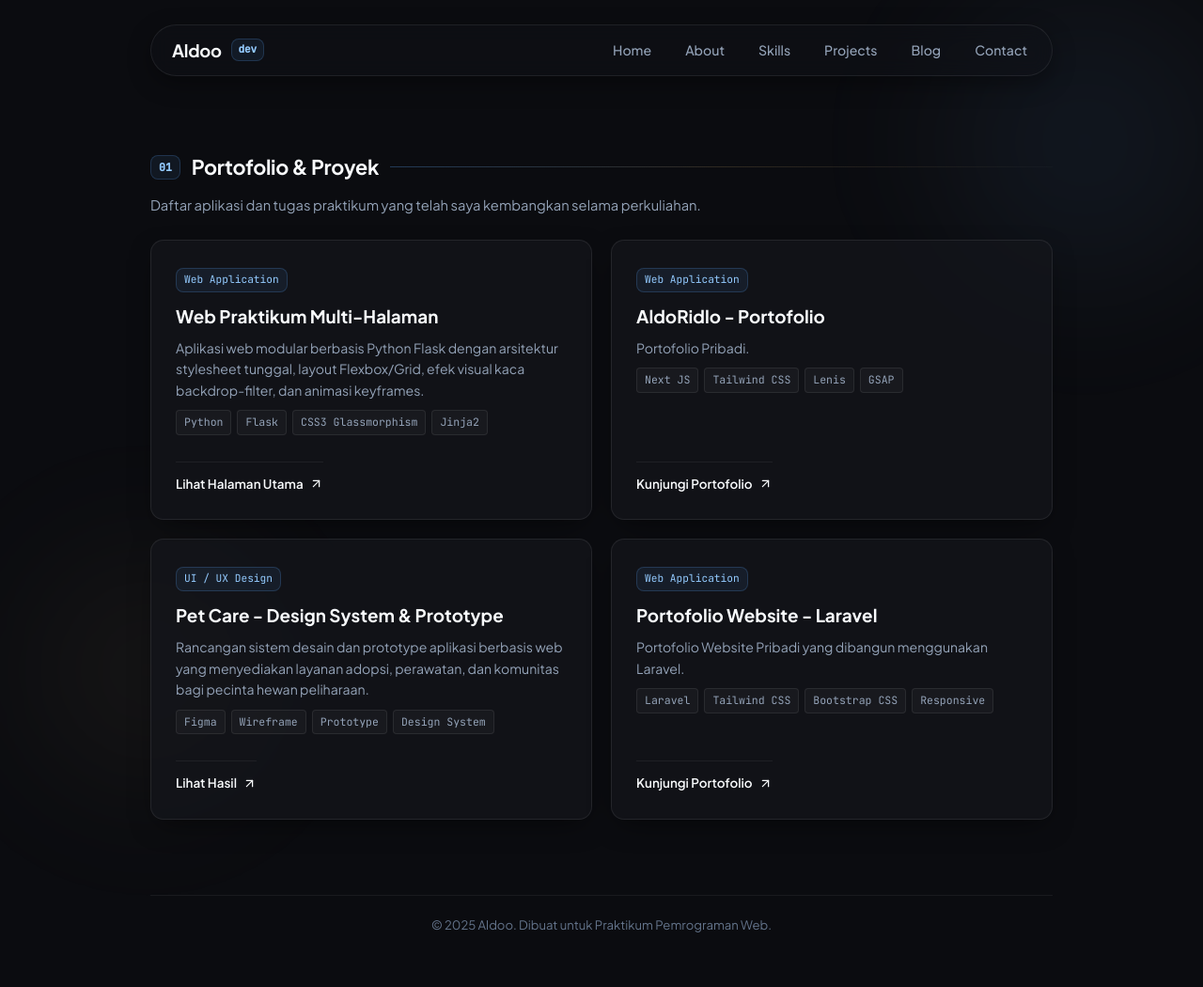
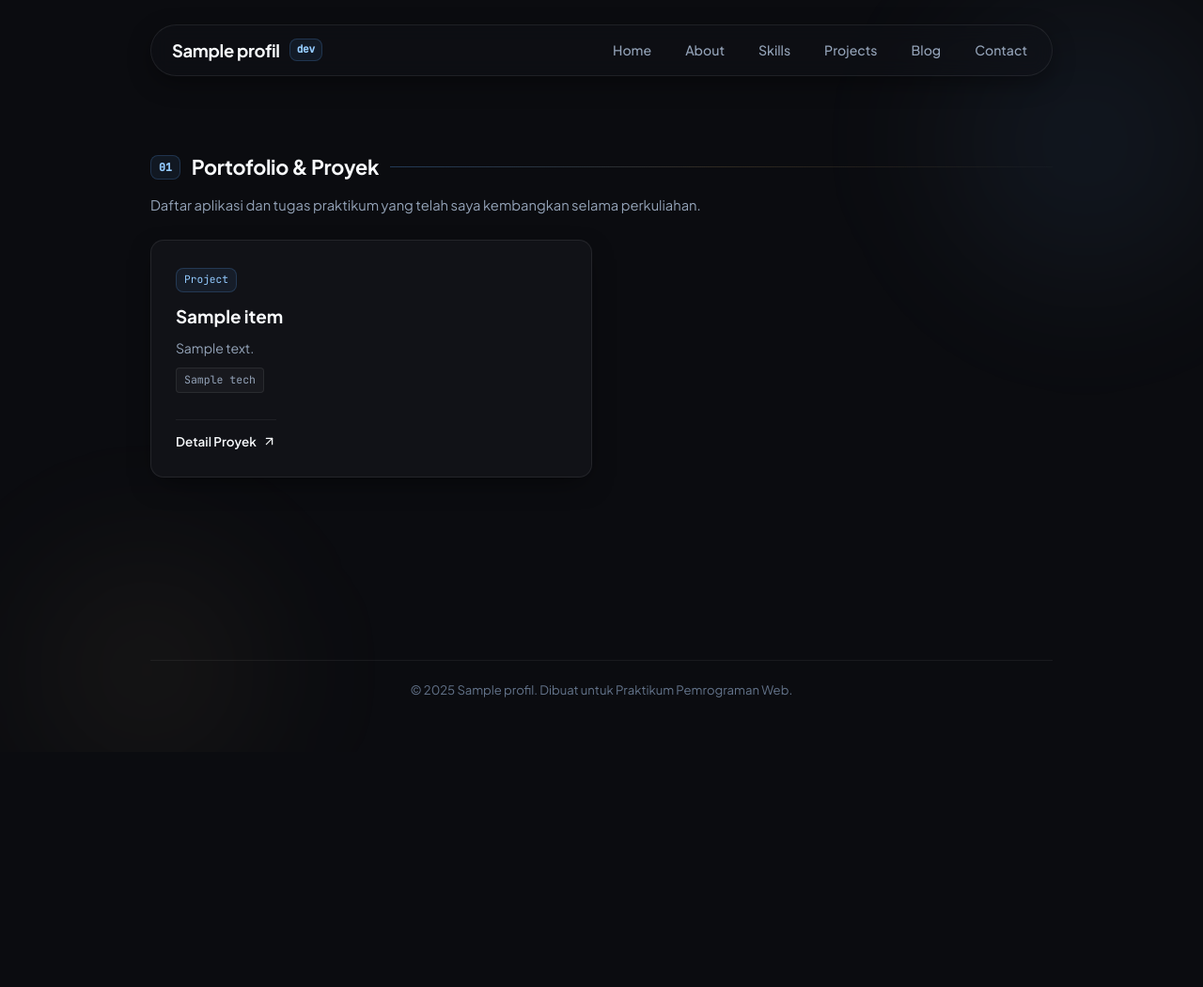
Before and after one commit to Aldoordl/Praktikum-WEB, a Flask app: template templates/project.html in a window 1280 px wide. Shown: the whole page at 94% size. After the commit the page ends 742 px from the top, so only its background shows below. Run offline with Flask 3, Linux system fonts and the light colour scheme; the template is opened without the code that fills it: most values are stand-ins (such as "Sample title", 1, 10 or a date in 2020).

Commit message:
feat: add Flask backend application and HTML templates for portfolio website

```diff
--- a/app.py
+++ b/app.py
@@ -11,9 +11,9 @@ profil = {
 }
 
 media_sosial = [
-    {"nama": "Instagram", "link": "https://www.instagram.com/aldoorenaldi/", "icon": "instagram"},
-    {"nama": "TikTok", "link": "https://www.tiktok.com/@aldoorenaldi/", "icon": "tiktok"},
-    {"nama": "GitHub", "link": "https://github.com/aldoorenaldi/", "icon": "github"},
+    {"nama": "Instagram", "link": "https://www.instagram.com/aldoo/", "icon": "instagram"},
+    {"nama": "TikTok", "link": "https://www.tiktok.com/@aldoo/", "icon": "tiktok"},
+    {"nama": "GitHub", "link": "https://github.com/aldoo/", "icon": "github"},
 ]
 
 matkul = [
@@ -57,19 +57,19 @@ def about():
 
 @app.route('/contact')
 def contact():
-    return render_template('contact.html', aktif="contact", media_sosial=media_sosial)
+    return render_template('contact.html', aktif="contact", media_sosial=media_sosial, profil=profil)
 
 @app.route('/skill')
 def skill():
-    return render_template('skill.html', aktif="skill", keahlian=keahlian)
+    return render_template('skill.html', aktif="skill", keahlian=keahlian, profil=profil)
 
 @app.route('/project')
 def project():
-    return render_template('project.html', aktif="project", proyek=proyek)
+    return render_template('project.html', aktif="project", proyek=proyek, profil=profil)
 
 @app.route('/blog')
 def blog():
-    return render_template('blog.html', aktif="blog", artikel=artikel)
+    return render_template('blog.html', aktif="blog", artikel=artikel, profil=profil)
 
 if __name__ == '__main__':
     app.run(debug=True)
--- a/templates/about.html
+++ b/templates/about.html
@@ -1,6 +1,6 @@
 {% extends 'base.html' %}
 
-{% block title %}Portfolio Web{% endblock %}
+{% block title %}About{% endblock %}
 
 {% block content %}
 
@@ -16,7 +16,7 @@
 
 <section class="about-card-box anim-entry delay-1">
     <p class="about-paragraph">
-        Halo, perkenalkan saya <strong>Aldoo</strong>. Saat ini saya sedang menempuh semester 3 program studi
+        Halo, perkenalkan saya <strong>{{ profil.nama }}</strong>. Saat ini saya sedang menempuh semester {{ profil.semester }} program studi
         Informatika. Ketertarikan saya pada dunia pemrograman bermula dari rasa ingin tahu bagaimana sebuah
         website dapat menyajikan informasi secara interaktif dan efisien.
     </p>
--- a/templates/base.html
+++ b/templates/base.html
@@ -4,7 +4,7 @@
 <head>
     <meta charset="UTF-8">
     <meta name="viewport" content="width=device-width, initial-scale=1.0">
-    <title>Aldoo - {% block title %}{% endblock %}</title>
+    <title>{{ profil.nama }} - {% block title %}{% endblock %}</title>
     <link rel="stylesheet" href="{{ url_for('static', filename='css/style.css') }}">
 </head>
 
@@ -12,7 +12,7 @@
     <header class="site-header">
         <nav class="nav-bar">
             <a href="{{ url_for('index') }}" class="nav-logo">
-                <span>Aldoo</span>
+                <span>{{ profil.nama }}</span>
                 <span class="nav-logo-tag">dev</span>
             </a>
             <ul class="nav-links">
@@ -37,7 +37,7 @@
     </main>
 
     <footer class="site-footer">
-        <p>&copy; 2025 Aldoo. Dibuat untuk Praktikum Pemrograman Web.</p>
+        <p>&copy; 2025 {{ profil.nama }}. Dibuat untuk Praktikum Pemrograman Web.</p>
     </footer>
 </body>
 
--- a/templates/project.html
+++ b/templates/project.html
@@ -1,6 +1,6 @@
 {% extends 'base.html' %}
 
-{% block title %}Portfolio Web{% endblock %}
+{% block title %}Projects{% endblock %}
 
 {% block content %}
 
@@ -15,24 +15,45 @@
 </p>
 
 <section class="grid-projects anim-entry delay-1">
+    {% for item in proyek %}
     <article class="project-box">
         <div>
-            <span class="project-tag-badge">Web Application</span>
-            <h2 class="project-name">Web Praktikum Multi-Halaman</h2>
+            <span class="project-tag-badge">
+                {% if item.icon == 'monitor' %}
+                <svg width="13" height="13" viewBox="0 0 24 24" fill="none" stroke="currentColor" stroke-width="2" stroke-linecap="round" stroke-linejoin="round" style="vertical-align: -2px; margin-right: 4px;"><rect width="20" height="14" x="2" y="3" rx="2"/><line x1="8" x2="16" y1="21" y2="21"/><line x1="12" x2="12" y1="17" y2="21"/></svg>
+                Web Application
+                {% elif item.icon == 'database' %}
+                <svg width="13" height="13" viewBox="0 0 24 24" fill="none" stroke="currentColor" stroke-width="2" stroke-linecap="round" stroke-linejoin="round" style="vertical-align: -2px; margin-right: 4px;"><ellipse cx="12" cy="5" rx="9" ry="3"/><path d="M21 12c0 1.66-4 3-9 3s-9-1.34-9-3"/><path d="M3 5v14c0 1.66 4 3 9 3s9-1.34 9-3V5"/></svg>
+                Database System
+                {% elif item.icon == 'gamepad' %}
+                <svg width="13" height="13" viewBox="0 0 24 24" fill="none" stroke="currentColor" stroke-width="2" stroke-linecap="round" stroke-linejoin="round" style="vertical-align: -2px; margin-right: 4px;"><line x1="6" x2="10" y1="12" y2="12"/><line x1="8" x2="8" y1="10" y2="14"/><line x1="15" x2="15.01" y1="13" y2="13"/><line x1="18" x2="18.01" y1="11" y2="11"/><rect width="20" height="12" x="2" y="6" rx="6"/></svg>
+                Mini Game
+                {% elif item.icon == 'search' %}
+                <svg width="13" height="13" viewBox="0 0 24 24" fill="none" stroke="currentColor" stroke-width="2" stroke-linecap="round" stroke-linejoin="round" style="vertical-align: -2px; margin-right: 4px;"><circle cx="11" cy="11" r="8"/><path d="m21 21-4.3-4.3"/></svg>
+                Automation Tool
+                {% elif item.icon == 'file' %}
+                <svg width="13" height="13" viewBox="0 0 24 24" fill="none" stroke="currentColor" stroke-width="2" stroke-linecap="round" stroke-linejoin="round" style="vertical-align: -2px; margin-right: 4px;"><path d="M15 2H6a2 2 0 0 0-2 2v16a2 2 0 0 0 2 2h12a2 2 0 0 0 2-2V7Z"/><path d="M14 2v4a2 2 0 0 0 2 2h4"/></svg>
+                Dokumentasi
+                {% elif item.icon == 'chart' %}
+                <svg width="13" height="13" viewBox="0 0 24 24" fill="none" stroke="currentColor" stroke-width="2" stroke-linecap="round" stroke-linejoin="round" style="vertical-align: -2px; margin-right: 4px;"><line x1="18" x2="18" y1="20" y2="10"/><line x1="12" x2="12" y1="20" y2="4"/><line x1="6" x2="6" y1="20" y2="14"/></svg>
+                Dashboard
+                {% else %}
+                Project
+                {% endif %}
+            </span>
+            <h2 class="project-name">{{ item.judul }}</h2>
             <p class="project-summary">
-                Aplikasi web modular berbasis Python Flask dengan arsitektur stylesheet tunggal, layout
-                Flexbox/Grid, efek visual kaca backdrop-filter, dan animasi keyframes.
+                {{ item.desc }}
             </p>
             <div class="project-pills">
-                <span class="tech-chip">Python</span>
-                <span class="tech-chip">Flask</span>
-                <span class="tech-chip">CSS3 Glassmorphism</span>
-                <span class="tech-chip">Jinja2</span>
+                {% for t in item.tech %}
+                <span class="tech-chip">{{ t }}</span>
+                {% endfor %}
             </div>
         </div>
         <div>
-            <a href="/" class="project-footer-link">
-                Lihat Halaman Utama
+            <a href="#" class="project-footer-link">
+                Detail Proyek
                 <svg width="15" height="15" viewBox="0 0 24 24" fill="none" stroke="currentColor" stroke-width="2"
                     stroke-linecap="round" stroke-linejoin="round">
                     <line x1="7" y1="17" x2="17" y2="7"></line>
@@ -41,86 +62,7 @@
             </a>
         </div>
     </article>
-
-    <article class="project-box">
-        <div>
-            <span class="project-tag-badge">Web Application</span>
-            <h2 class="project-name">AldoRidlo - Portofolio</h2>
-            <p class="project-summary">
-                Portofolio Pribadi.
-            </p>
-            <div class="project-pills">
-                <span class="tech-chip">Next JS</span>
-                <span class="tech-chip">Tailwind CSS</span>
-                <span class="tech-chip">Lenis</span>
-                <span class="tech-chip">GSAP</span>
-            </div>
-        </div>
-        <div>
-            <a href="" target="_blank" rel="noopener noreferrer" class="project-footer-link">
-                Kunjungi Portofolio
-                <svg width="15" height="15" viewBox="0 0 24 24" fill="none" stroke="currentColor" stroke-width="2"
-                    stroke-linecap="round" stroke-linejoin="round">
-                    <line x1="7" y1="17" x2="17" y2="7"></line>
-                    <polyline points="7 7 17 7 17 17"></polyline>
-                </svg>
-            </a>
-        </div>
-    </article>
-
-    <article class="project-box">
-        <div>
-            <span class="project-tag-badge">UI / UX Design</span>
-            <h2 class="project-name">Pet Care - Design System & Prototype</h2>
-            <p class="project-summary">
-                Rancangan sistem desain dan prototype aplikasi berbasis web yang menyediakan layanan adopsi,
-                perawatan, dan komunitas bagi pecinta hewan peliharaan.
-            </p>
-            <div class="project-pills">
-                <span class="tech-chip">Figma</span>
-                <span class="tech-chip">Wireframe</span>
-                <span class="tech-chip">Prototype</span>
-                <span class="tech-chip">Design System</span>
-            </div>
-        </div>
-        <div>
-            <a href="" target="_blank" rel="noopener noreferrer" class="project-footer-link">
-                Lihat Hasil
-                <svg width="15" height="15" viewBox="0 0 24 24" fill="none" stroke="currentColor" stroke-width="2"
-                    stroke-linecap="round" stroke-linejoin="round">
-                    <line x1="7" y1="17" x2="17" y2="7"></line>
-                    <polyline points="7 7 17 7 17 17"></polyline>
-                </svg>
-            </a>
-        </div>
-    </article>
-
-    <article class="project-box">
-        <div>
-            <span class="project-tag-badge">Web Application</span>
-            <h2 class="project-name">Portofolio Website - Laravel</h2>
-            <p class="project-summary">
-                Portofolio Website Pribadi yang dibangun menggunakan Laravel.
-            </p>
-            <div class="project-pills">
-                <span class="tech-chip">Laravel</span>
-                <span class="tech-chip">Tailwind CSS</span>
-                <span class="tech-chip">Bootstrap CSS</span>
-                <span class="tech-chip">Responsive</span>
-            </div>
-        </div>
-        <div>
-            <a href="" target="_blank" rel="noopener noreferrer" class="project-footer-link">
-                Kunjungi Portofolio
-                <svg width="15" height="15" viewBox="0 0 24 24" fill="none" stroke="currentColor" stroke-width="2"
-                    stroke-linecap="round" stroke-linejoin="round">
-                    <line x1="7" y1="17" x2="17" y2="7"></line>
-                    <polyline points="7 7 17 7 17 17"></polyline>
-                </svg>
-            </a>
-        </div>
-    </article>
+    {% endfor %}
 </section>
 
-
 {% endblock %}
--- a/templates/skill.html
+++ b/templates/skill.html
@@ -1,6 +1,6 @@
 {% extends 'base.html' %}
 
-{% block title %}Portfolio Web{% endblock %}
+{% block title %}Skills{% endblock %}
 
 {% block content %}
 
```
Also changed, not shown: templates/blog.html (+7 -84 lines), templates/contact.html (+26 -29 lines), templates/index.html (+4 -5 lines).
